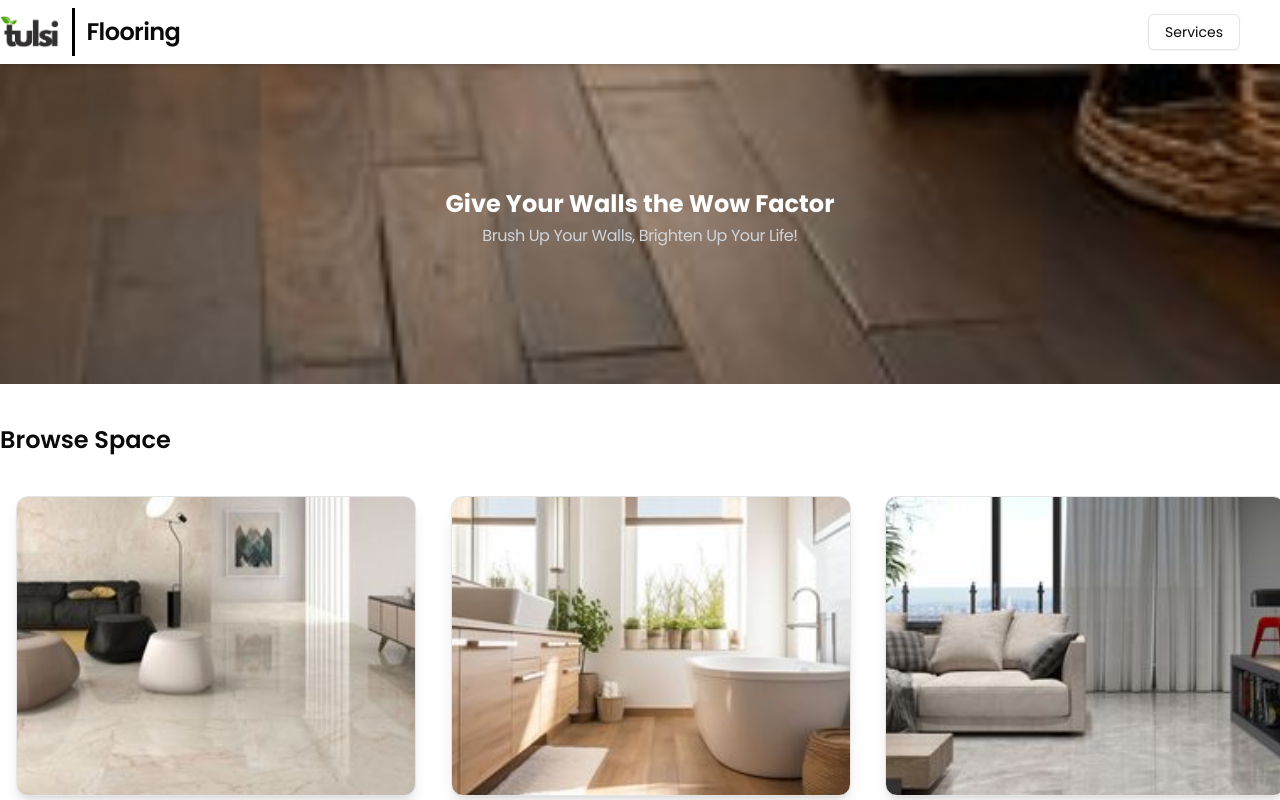
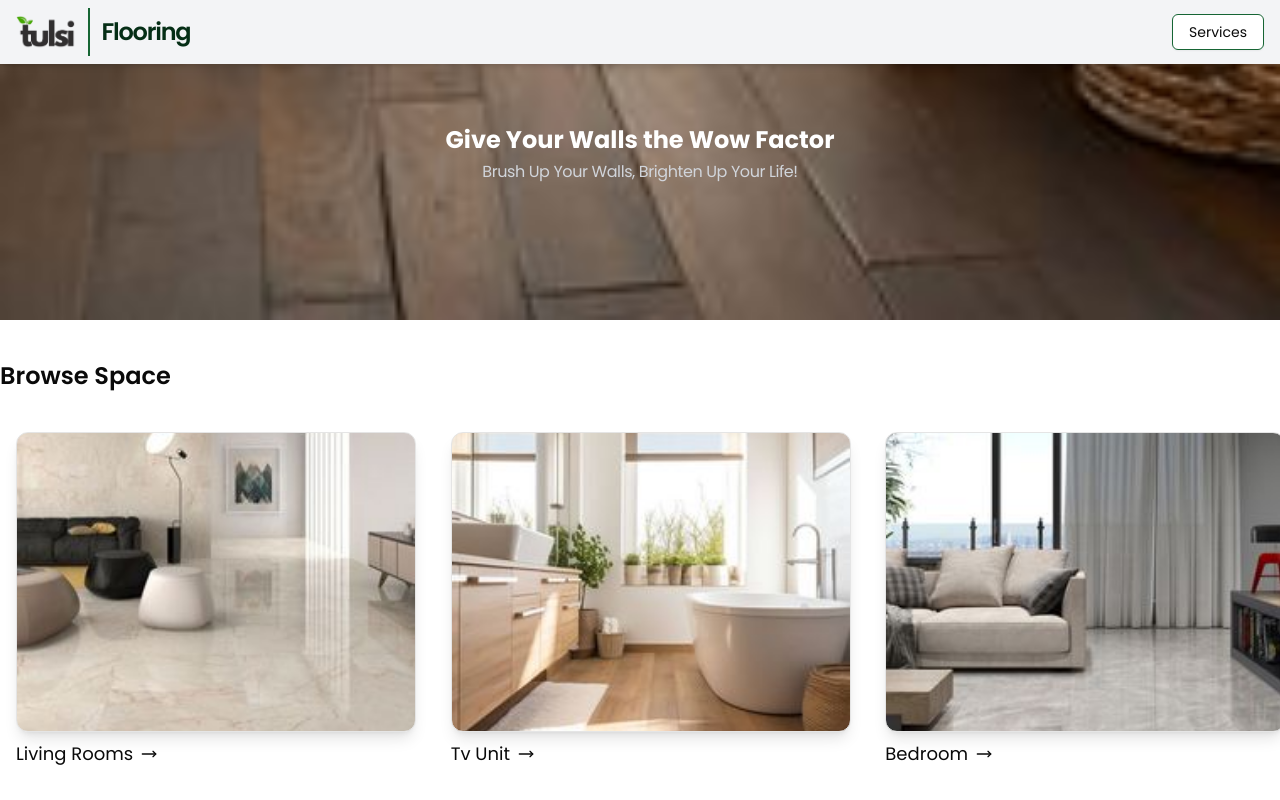
Before and after one commit to Abhiraunak/tulsi, a Next.js app: page /flooring in a window 1280 px wide. Shown: the top 800 px of the page. Built offline with nearby package versions, Linux system fonts and the light colour scheme.

Commit message:
Add a loding screen

```diff
--- /dev/null
+++ b/app/loading.tsx
@@ -0,0 +1,10 @@
+export default function Loading() {
+
+    return (
+        <div className="flex flex-row gap-2">
+            <div className="w-4 h-4 rounded-full bg-green-600 animate-bounce"></div>
+            <div className="w-4 h-4 rounded-full bg-green-600 animate-bounce [animation-delay:-.3s]"></div>
+            <div className="w-4 h-4 rounded-full bg-green-600 animate-bounce [animation-delay:-.5s]"></div>
+        </div>
+    )
+}
--- a/app/wallpanel/page.tsx
+++ b/app/wallpanel/page.tsx
@@ -10,7 +10,7 @@ import ProductAppbar from "@/components/ProductAppbar";
 export default function Wallpanels() {
     return (
         <>
-            <nav className="sticky top-0 z-[1000] bg-white shadow-md">
+            <nav className="w-full sticky top-0 z-[1000] bg-white shadow-md">
                 <ProductAppbar heading="Wall panel" />
             </nav>
             <main className="w-full h-1/4 mb-10">
--- a/components/DropdownMenuCheckboxes.tsx
+++ b/components/DropdownMenuCheckboxes.tsx
@@ -16,10 +16,10 @@ export function DropdownMenuCheckboxes() {
     return (
         <DropdownMenu>
             <DropdownMenuTrigger asChild>
-                <Button variant="outline">Services</Button>
+                <Button variant="outline" className="border-green-800 hover:font-semibold">Services</Button>
             </DropdownMenuTrigger>
-            <DropdownMenuContent className="w-56">
-                <DropdownMenuLabel>All Services</DropdownMenuLabel>
+            <DropdownMenuContent className="w-56 z-[100]">
+                <DropdownMenuLabel className="text-green-950">All Services</DropdownMenuLabel>
                 <DropdownMenuSeparator />
                 <DropdownMenuCheckboxItem
                     disabled
--- a/components/ProductAppbar.tsx
+++ b/components/ProductAppbar.tsx
@@ -10,8 +10,8 @@ interface ProductAppbarProps{
 
 export default function Page({heading}: ProductAppbarProps) {
     return (
-        <div className='max-w-screen-xl mx-auto py-2 flex items-center justify-between'>
-            <div className="nleft flex items-center">
+        <div className='w-full mx-auto py-2 px-4 flex items-center justify-between fixed top-0 left-1/2 transform -translate-x-1/2 bg-gray-100 shadow-md'>
+            <div className="flex items-center">
                 <Link href={"/"}>
                     <Image
                         src={"/tulsi-logo1.png"}
@@ -20,10 +20,10 @@ export default function Page({heading}: ProductAppbarProps) {
                         width={60}
                     />
                 </Link>
-                <Separator orientation="vertical" className="h-12 w-[2.5px] bg-black ml-3" />
-                <h3 className="ml-3 text-2xl font-semibold leading-none tracking-tight">{heading}</h3>
+                <Separator orientation="vertical" className="h-12 w-[1.5px] bg-green-800 ml-3" />
+                <h3 className="ml-3 text-xl md:text-2xl text-green-950 font-semibold tracking-tighter">{heading}</h3>
             </div>
-            <div className="mr-10">
+            <div>
                 <DropdownMenuCheckboxes />
             </div>
         </div>
```
